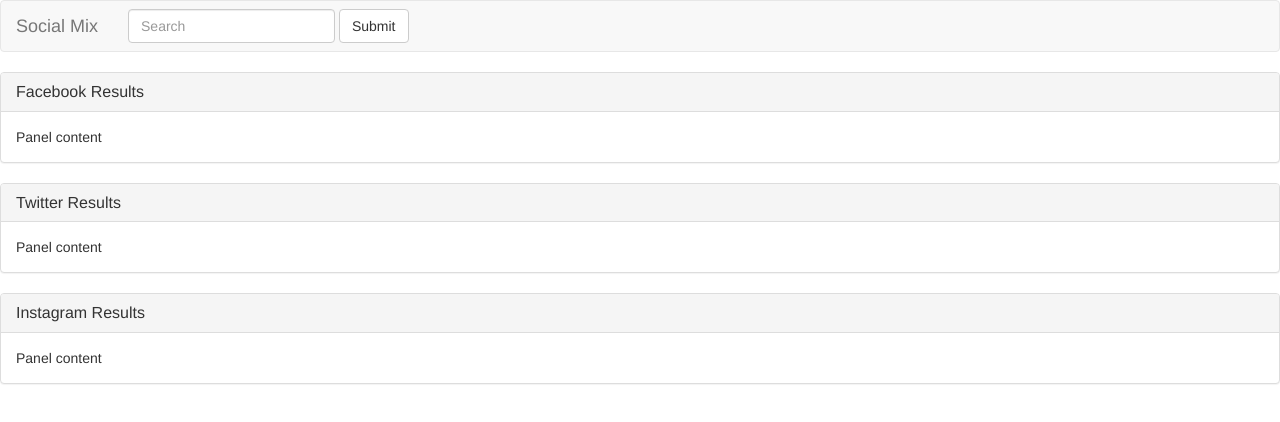
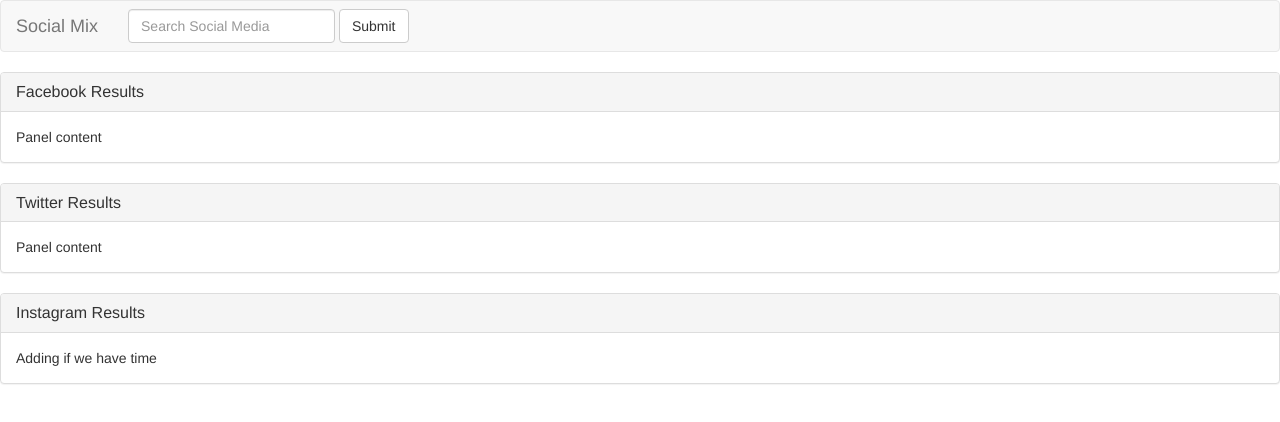
Before and after one commit to toriw22/MovieMagic, a plain HTML site: page socialmix.html in a window 1280 px wide. Drawn offline with nearby package versions, Linux system fonts and the light colour scheme.

```diff
--- a/socialmix.html
+++ b/socialmix.html
@@ -27,7 +27,7 @@
       <ul class="nav navbar-nav">
       <form class="navbar-form navbar-right">
         <div class="form-group">
-          <input type="text" class="form-control" placeholder="Search">
+          <input type="text" class="form-control" placeholder="Search Social Media">
         </div>
         <button type="submit" class="btn btn-default">Submit</button>
       </form>
@@ -70,7 +70,7 @@
     <h3 class="panel-title">Instagram Results</h3>
   </div>
   <div class="panel-body">
-    Panel content
+    Adding if we have time
   </div>
 </div>
 
```
Also changed, not shown: dragon.jpg (added).
